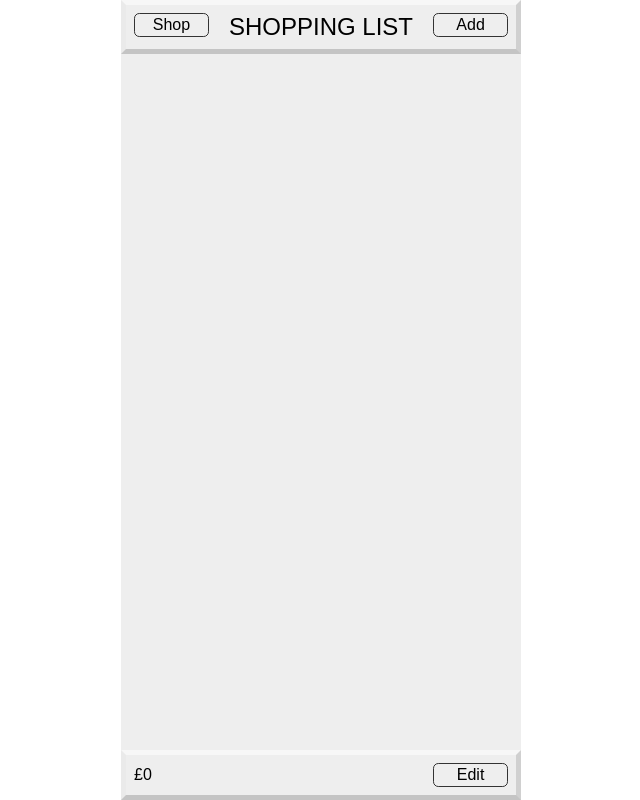
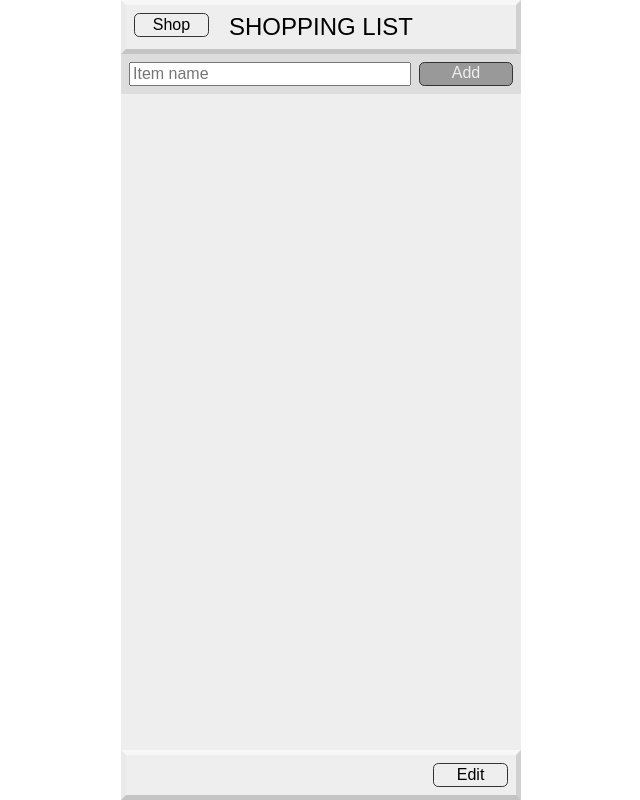
Before and after one commit to greg-skinner/shopping, a React (Vite) app: page / in a window 1280 px wide. Shown: the whole page, without its empty margins (319-959 px from the left). Built offline with nearby package versions, Linux system fonts and the light colour scheme.

Commit message:
Feat: update those things that were annoying me

```diff
--- a/src/components/addGrocery/addGrocery.module.scss
+++ b/src/components/addGrocery/addGrocery.module.scss
@@ -7,8 +7,8 @@
 
   .content {
     display: grid;
-    grid-template: '. . .';
-    grid-template-columns: 3fr 1fr 1fr;
+    grid-template: '. .';
+    grid-template-columns: 3fr 1fr;
     column-gap: variables.$simple-margin;
     padding: variables.$simple-margin;
     border-radius: variables.$ui-border;
--- a/src/components/addGrocery/addGrocery.tsx
+++ b/src/components/addGrocery/addGrocery.tsx
@@ -7,11 +7,13 @@ import { useGroceries } from '../../appProvider';
 import styles from './addGrocery.module.scss';
 
 export interface IAddGroceryProps {
-  onComplete: () => void;
+  onUpdate: (match: string) => void;
+  filterCount: number;
 }
 
 export const AddGrocery: React.FC<IAddGroceryProps> = ({
-  onComplete,
+  onUpdate,
+  filterCount,
   ...rest
 }) => {
   const textRef = React.useRef<HTMLInputElement>(null);
@@ -27,11 +29,13 @@ export const AddGrocery: React.FC<IAddGroceryProps> = ({
           ? parseInt(priceRef.current?.value, 10)
           : undefined
       );
-      onComplete();
+      textRef.current.value = '';
+      onUpdate('');
     } else {
       setError(true);
     }
   };
+  console.log(textRef.current?.value);
 
   return (
     <div className={styles.wrapper}>
@@ -40,25 +44,21 @@ export const AddGrocery: React.FC<IAddGroceryProps> = ({
           ref={textRef}
           data-testid="grocery-input"
           className={styles.input}
-          onChange={() => setError(false)}
+          onChange={() => {
+            onUpdate(textRef.current!.value);
+            setError(false);
+          }}
           placeholder="Item name"
-        />
-        <input
-          type="number"
-          ref={priceRef}
-          data-testid="grocery-price"
-          className={styles.price}
-          onChange={() => setError(false)}
-          placeholder="Price"
         />
         <Button
           data-testid="grocery-complete"
+          disabled={!textRef.current?.value || textRef.current?.value === ''}
           className={styles.button}
           onClick={() => {
             doAddGrocery();
           }}
         >
-          Done
+          Add
         </Button>
       </div>
       {error && (
--- a/src/components/button/button.module.scss
+++ b/src/components/button/button.module.scss
@@ -10,5 +10,6 @@
 
   &[data-disabled='true'] {
     background: variables.$neutral-darker;
+    color: variables.$neutral-light;
   }
 }
--- a/src/components/groceryDisplay/groceryDisplay.module.scss
+++ b/src/components/groceryDisplay/groceryDisplay.module.scss
@@ -3,8 +3,8 @@
 
 .content {
   display: grid;
-  grid-template: '. . . .';
-  grid-template-columns: 1fr 4fr 2fr 1.5fr;
+  grid-template: '. . .';
+  grid-template-columns: 1fr 4fr 1.5fr;
   align-items: center;
   background: variables.$neutral-background;
   padding: variables.$simple-margin;
@@ -19,6 +19,11 @@
     margin-right: variables.$simple-margin;
     text-align: center;
     font-size: 1.5rem;
+  }
+
+  .button-container {
+    display: flex;
+    margin: auto;
   }
 
   .item {
--- a/src/components/groceryDisplay/groceryDisplay.tsx
+++ b/src/components/groceryDisplay/groceryDisplay.tsx
@@ -25,10 +25,10 @@ export const GroceryDisplay: React.FC<IGroceryDisplayProps> = ({
   const { shoppingList, addShopping, removeShopping } = useList();
 
   const inBasket = React.useMemo(
-    () => shoppingList.find((basket) => basket._name === item._name),
+    () => shoppingList.find((basket) => basket._name === item.name),
     [shoppingList]
   );
-
+  console.log(item.name, shoppingList, inBasket);
   const update = React.useCallback(() => {
     setError(false);
 
@@ -39,7 +39,7 @@ export const GroceryDisplay: React.FC<IGroceryDisplayProps> = ({
       setTimeout(() => {
         if (textRef.current?.value && textRef.current?.value !== '') {
           updateGrocery(
-            item._name,
+            item.name,
             textRef.current?.value,
             priceRef.current?.value
               ? parseInt(priceRef.current?.value, 10)
@@ -59,7 +59,7 @@ export const GroceryDisplay: React.FC<IGroceryDisplayProps> = ({
       </div>
       {!editMode && (
         <div data-testid="item-label" className={styles.item}>
-          {item._name}
+          {item.name}
         </div>
       )}
       {editMode && (
@@ -69,23 +69,7 @@ export const GroceryDisplay: React.FC<IGroceryDisplayProps> = ({
           className={styles.input}
           onChange={update}
           placeholder="Item name"
-          defaultValue={item._name}
-        />
-      )}
-      {!editMode && (
-        <div data-testid="item-price" className={styles.price}>
-          £{item.price}
-        </div>
-      )}
-      {editMode && (
-        <input
-          type="number"
-          ref={priceRef}
-          data-testid="grocery-price"
-          className={styles.price}
-          onChange={update}
-          placeholder="Price"
-          defaultValue={item.price}
+          defaultValue={item.name}
         />
       )}
       <div className={styles.buttonContainer}>
--- a/src/model/shoppingItem.ts
+++ b/src/model/shoppingItem.ts
@@ -1,6 +1,10 @@
 export class ShoppingItem {
   public get price() {
     return this._price;
+  }
+
+  public get name() {
+    return this._name;
   }
 
   constructor(
--- a/src/pages/home/home.tsx
+++ b/src/pages/home/home.tsx
@@ -4,7 +4,6 @@ import { AddGrocery } from '@components/addGrocery';
 import { Button } from '@components/button';
 import { GroceryDisplay } from '@components/groceryDisplay';
 import { ListDisplay } from '@components/listDisplay';
-import { PriceControl } from '@components/priceControl';
 
 import { useGroceries, useList } from '../../appProvider';
 
@@ -16,7 +15,7 @@ export interface IHomeProps {}
 export const Home: React.FC<IHomeProps> = () => {
   const { shoppingList, cleanList } = useList();
   const { groceryList } = useGroceries();
-  const [addState, setAddState] = React.useState(false);
+  const [filter, setFilter] = React.useState('');
   const [editMode, setEditMode] = React.useState(false);
   const [displayShopping, setDisplayShopping] = React.useState(false);
 
@@ -30,36 +29,29 @@ export const Home: React.FC<IHomeProps> = () => {
           {displayShopping ? 'Edit' : 'Shop'}
         </Button>
         <span>SHOPPING LIST</span>
-        {!displayShopping && (
-          <Button
-            onClick={() => {
-              setAddState(!addState);
-            }}
-            className={styles.toggle}
-          >
-            {!addState ? 'Add' : 'Cancel'}
-          </Button>
-        )}
       </div>
       <div className={styles.content}>
         <div className={styles.list}>
+          {!displayShopping && (
+            <AddGrocery filterCount={0} onUpdate={setFilter} />
+          )}
           {displayShopping &&
             shoppingList.map((item) => (
-              <ListDisplay key={item._name} item={item} />
+              <ListDisplay key={item.name} item={item} />
             ))}
           {!displayShopping &&
-            groceryList.map((item) => (
-              <GroceryDisplay
-                key={item._name}
-                item={item}
-                editMode={editMode}
-              />
-            ))}
-          {addState && <AddGrocery onComplete={() => setAddState(false)} />}
+            groceryList
+              .filter((item) => filter.length === 0 || item.name.match(filter))
+              .map((item) => (
+                <GroceryDisplay
+                  key={item.name}
+                  item={item}
+                  editMode={editMode}
+                />
+              ))}
         </div>
       </div>
       <div className={styles.footer}>
-        <PriceControl editMode={editMode} />
         {!displayShopping && (
           <Button
             onClick={() => {
--- a/src/styles/theme.scss
+++ b/src/styles/theme.scss
@@ -4,7 +4,7 @@ body {
 }
 
 #root {
-  height: 100vh;
+  height: 100dvh;
   margin: auto;
   max-width: 400px;
 }
```
Also changed, not shown: 1 other file (tests, documents, lock files or other folders).
